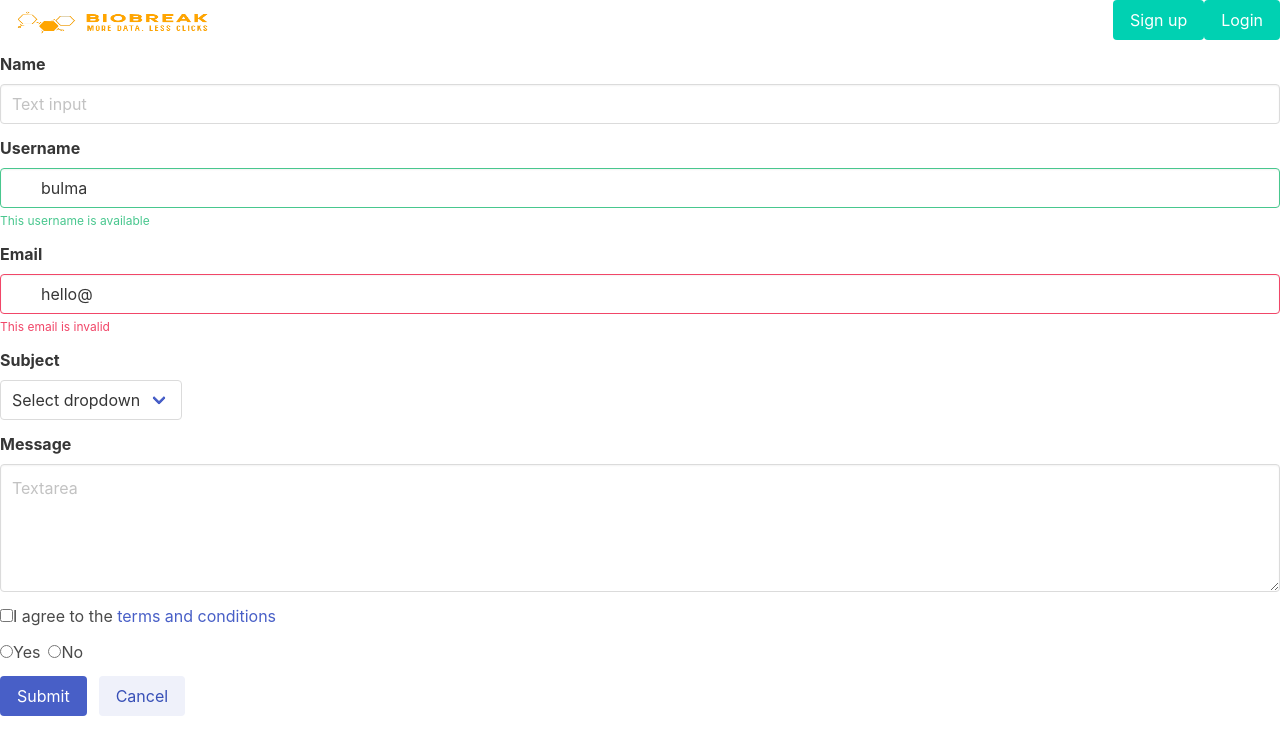
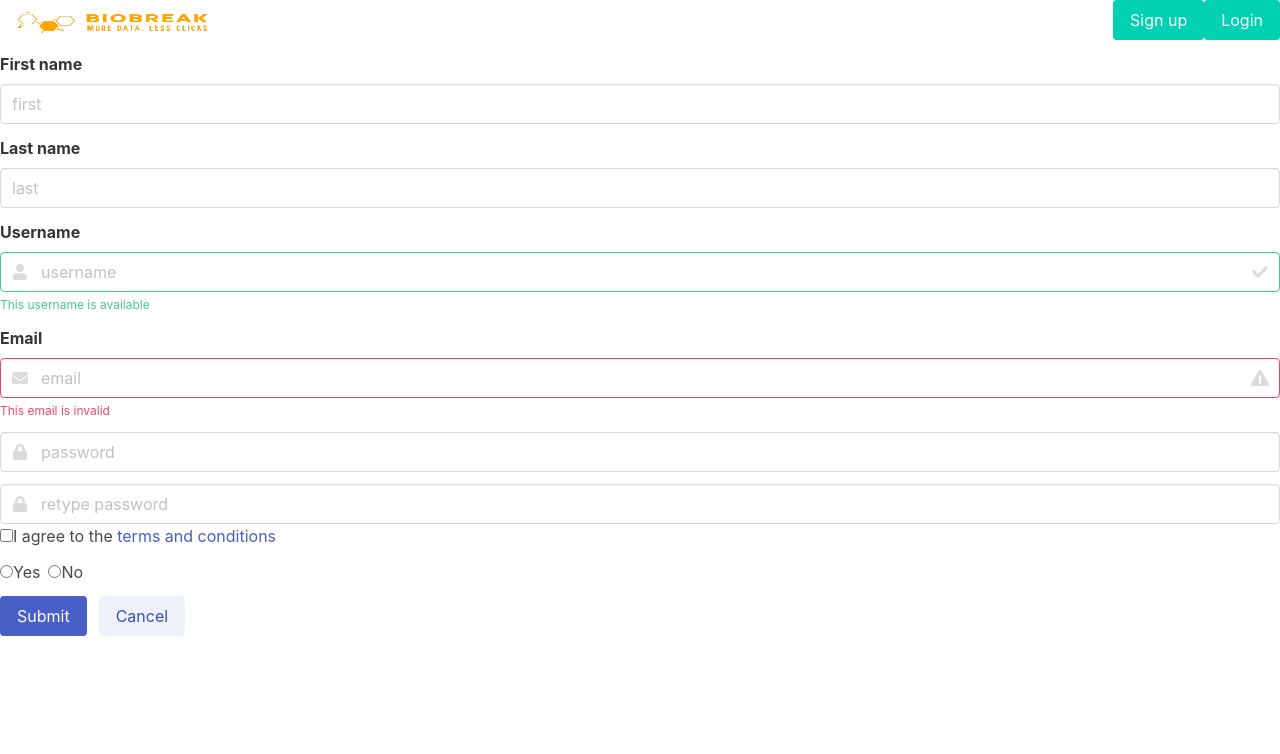
Before and after one commit to ZionMiller/biobreak2, a React (Create React App) app in the folder frontend/: page /signup in a window 1280 px wide. Shown: the top 754 px of the page. Built offline with nearby package versions, Linux system fonts and the light colour scheme; no server answers.

Commit message:
added controled inputs and Font Awesome

```diff
--- a/frontend/public/index.html
+++ b/frontend/public/index.html
@@ -28,6 +28,7 @@
   </head>
   <body>
     <noscript>You need to enable JavaScript to run this app.</noscript>
+    <script src="https://cdnjs.cloudflare.com/ajax/libs/font-awesome/5.12.0-2/js/all.min.js"></script>
     <div id="root"></div>
     <!--
       This HTML file is a template.
--- a/frontend/src/components/Signup.tsx
+++ b/frontend/src/components/Signup.tsx
@@ -1,20 +1,66 @@
-import React from "react";
+import React, { useState, useEffect } from "react";
 
 const Signup = () => {
+  const [formState, setFormState] = useState({
+    username: "",
+    email: "",
+    password: "",
+    passwordConfirmation: "",
+    first: "",
+    last: "",
+  });
+
+  //Make a passwords don't match error message
+  useEffect(() => {}, [formState.password, formState.passwordConfirmation]);
+
+  const handleChange = (e: any) => {
+    console.log("e.target.name", e.target.name);
+    setFormState({ ...formState, [e.target.name]: e.target.value });
+  };
+
+  const handleSubmit = () => {
+    console.log(`current state: ${JSON.stringify(formState)}`);
+  };
+
   return (
     <div>
-
       <div className="field">
-  <label className="label">Name</label>
+        <label className="label">First name</label>
         <div className="control">
-    <input className="input" type="text" placeholder="Text input" />
+          <input
+            className="input"
+            type="text"
+            placeholder="first"
+            name="first"
+            value={formState.first}
+            onChange={handleChange}
+          />
         </div>
       </div>
-
+      <div className="field">
+        <label className="label">Last name</label>
+        <div className="control">
+          <input
+            className="input"
+            type="text"
+            placeholder="last"
+            name="last"
+            value={formState.last}
+            onChange={handleChange}
+          />
+        </div>
+      </div>
       <div className="field">
         <label className="label">Username</label>
         <div className="control has-icons-left has-icons-right">
-    <input className="input is-success" type="text" placeholder="Text input" value="bulma" />
+          <input
+            className="input is-success"
+            type="text"
+            placeholder="username"
+            name="username"
+            value={formState.username}
+            onChange={handleChange}
+          />
           <span className="icon is-small is-left">
             <i className="fas fa-user"></i>
           </span>
@@ -28,7 +74,14 @@ const Signup = () => {
       <div className="field">
         <label className="label">Email</label>
         <div className="control has-icons-left has-icons-right">
-    <input className="input is-danger" type="email" placeholder="Email input" value="hello@" />
+          <input
+            className="input is-danger"
+            type="email"
+            placeholder="email"
+            name="email"
+            value={formState.email}
+            onChange={handleChange}
+          />
           <span className="icon is-small is-left">
             <i className="fas fa-envelope"></i>
           </span>
@@ -40,29 +93,43 @@ const Signup = () => {
       </div>
 
       <div className="field">
-  <label className="label">Subject</label>
-  <div className="control">
-    <div className="select">
-      <select>
-        <option>Select dropdown</option>
-        <option>With options</option>
-      </select>
-    </div>
-  </div>
+        <p className="control has-icons-left">
+          <input
+            className="input"
+            type="password"
+            name="password"
+            placeholder="password"
+            value={formState.password}
+            onChange={handleChange}
+          />
+          <span className="icon is-small is-left">
+            <i className="fas fa-lock"></i>
+          </span>
+        </p>
       </div>
 
-<div className="field">
-  <label className="label">Message</label>
-  <div className="control">
-    <textarea className="textarea" placeholder="Textarea"></textarea>
-  </div>
+      <div className="confirmation">
+        <p className="control has-icons-left">
+          <input
+            className="input"
+            type="password"
+            name="passwordConfirmation"
+            placeholder="retype password"
+            value={formState.passwordConfirmation}
+            onChange={handleChange}
+          />
+          <span className="icon is-small is-left">
+            <i className="fas fa-lock"></i>
+          </span>
+        </p>
       </div>
 
       <div className="field">
         <div className="control">
           <label className="checkbox">
-      <input type="checkbox" />
-      I agree to the <a href="#">terms and conditions</a>
+            <input type="checkbox" />I agree to the{" "}
+            {/* TODO Modal here for users to view the contract to sell their soul */}
+            <a href="#">terms and conditions</a>
           </label>
         </div>
       </div>
@@ -82,16 +149,16 @@ const Signup = () => {
 
       <div className="field is-grouped">
         <div className="control">
-    <button className="button is-link">Submit</button>
+          <button className="button is-link" onClick={handleSubmit}>
+            Submit
+          </button>
         </div>
         <div className="control">
           <button className="button is-link is-light">Cancel</button>
         </div>
       </div>
-
     </div>
-
-)
+  );
 };
 
 export default Signup;
```
Also changed, not shown: frontend/src/components/Login.tsx (+3 -9 lines). Lines whose indentation alone changed are shown as unchanged.
